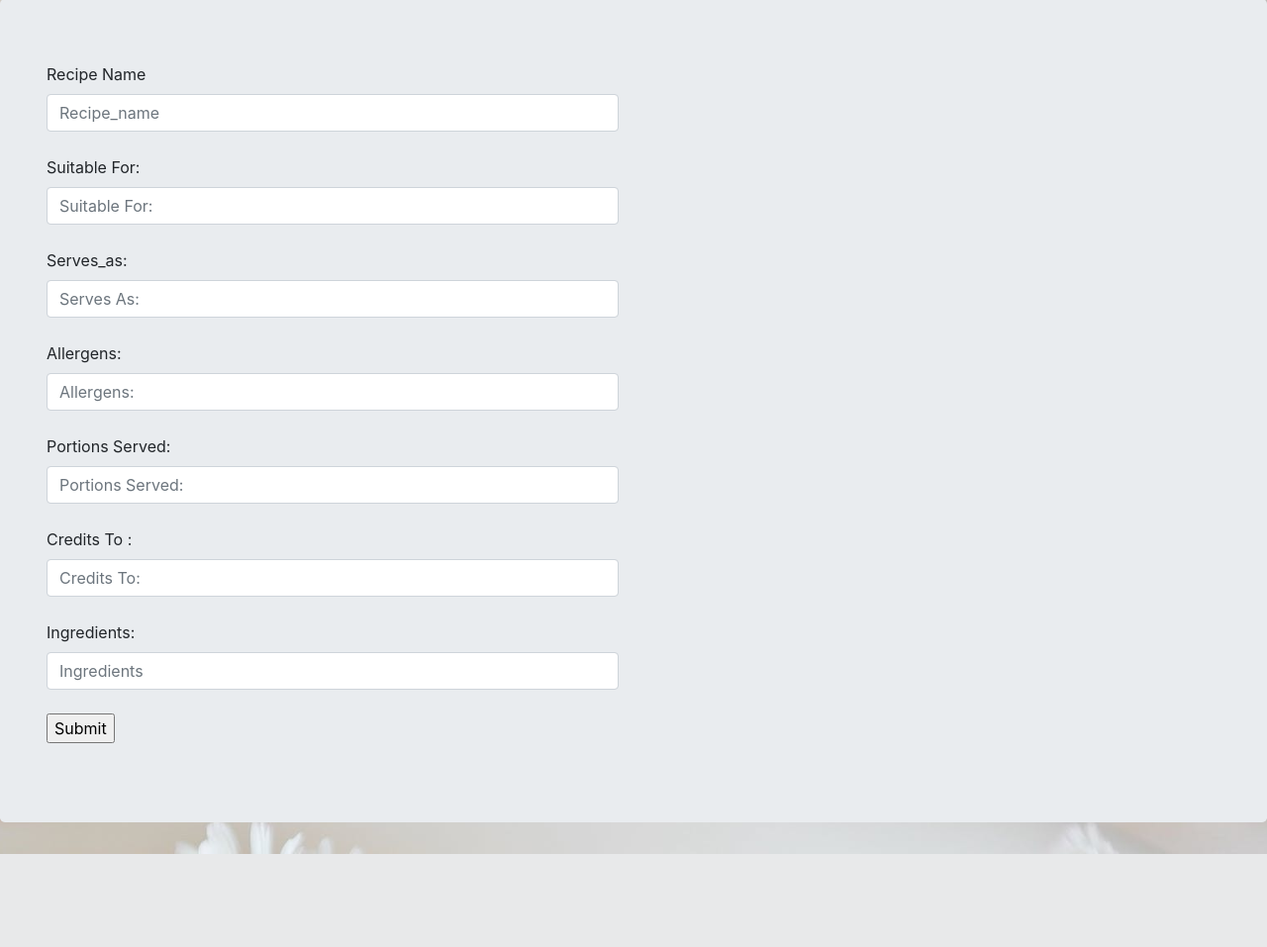
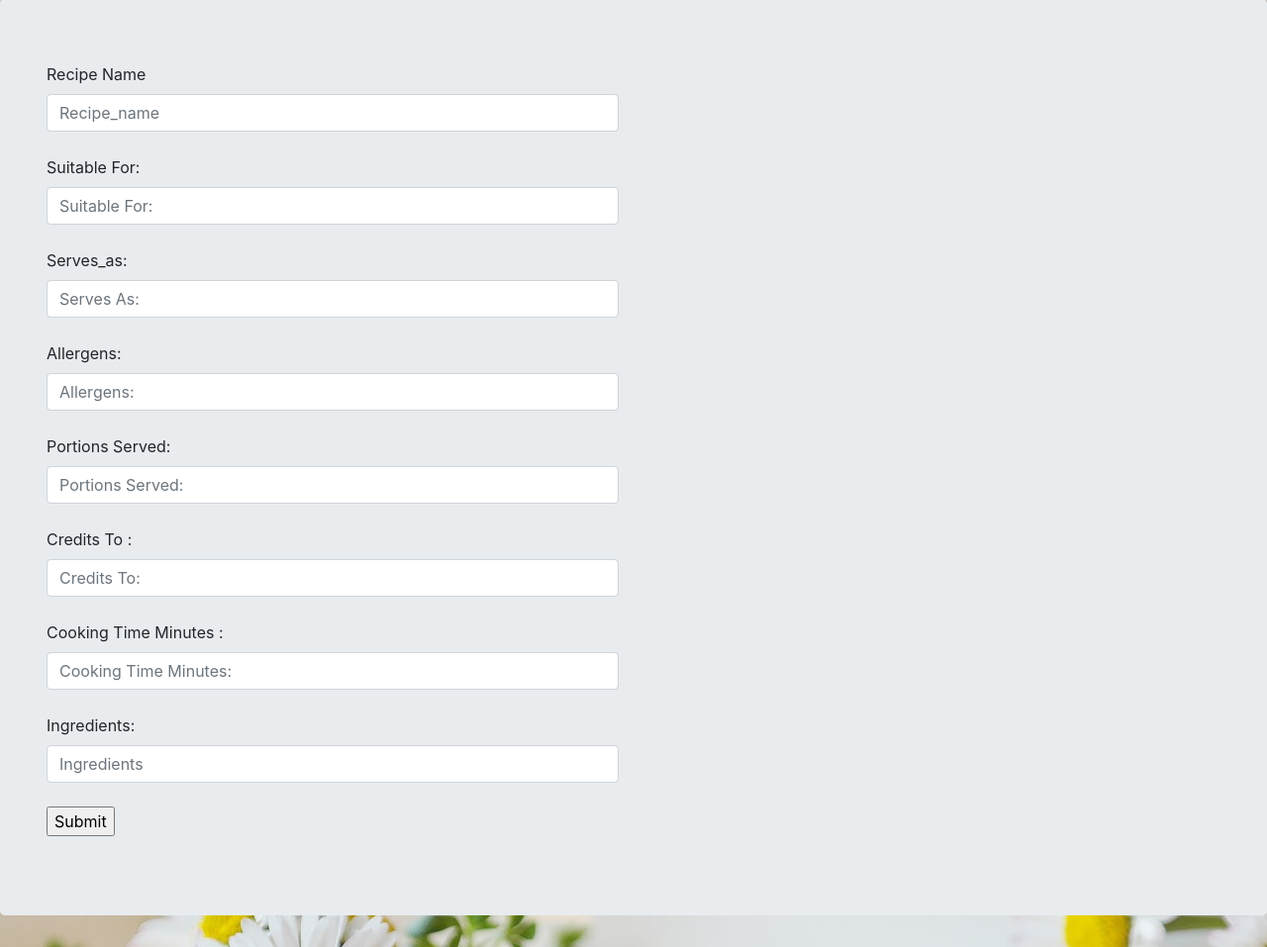
Before and after one commit to flo0909/flaskapp-project, a Flask app: page /add in a window 1280 px wide. Shown: the part 57-1014 px from the top of the page at 99% size. Before the commit the page ends 920 px from the top, so only its background shows below. Run offline with Flask 2, Linux system fonts and the light colour scheme; some libraries are stand-ins or nearby versions.

Commit message:
cooking time category added

```diff
--- a/app.py
+++ b/app.py
@@ -28,7 +28,7 @@ def add():
         Allergens = request.form['Allergens']
         Portions_served = request.form['Portions_served']
         Credits_to = request.form['Credits_to']
-
+        Cooking_time_minutes = request.form['Cooking_time_minutes']
         Ingredients = request.form['Ingredients']
         user.insert_one(
             {
@@ -40,6 +40,7 @@ def add():
                     'Portions_served': Portions_served ,
                     'Credits_to': Credits_to ,
                 },
+                'Cooking_time_minutes': int(Cooking_time_minutes),
                 'Ingredients': [Ingredients]
                 }
                 )
@@ -71,6 +72,7 @@ def update(name):
     u_portions_served=''
     u_credits_to=''
     Ingredients=''
+    u_cooking_time_minutes=''
 
     if request.method == 'POST':
         Recipe_name = request.form['u_recipe']
@@ -79,6 +81,7 @@ def update(name):
         Allergens = request.form['u_allergens']
         Portions_served = request.form['u_portions_served']
         Credits_to = request.form['u_credits_to']
+        Cooking_time_minutes = request.form['u_cooking_time_minutes']
 
         Ingredients = request.form['u_ingr']
 
@@ -88,10 +91,11 @@ def update(name):
         user.update({'Recipe_name':name } , {'$set':{'Details':{ 'Allergens': Allergens } }})
         user.update({'Recipe_name':name } , {'$set':{'Details':{ 'Portions_served': Portions_served } }})
         user.update({'Recipe_name':name } , {'$set':{'Details':{ 'Credits_to': Credits_to } }})
+        user.update({'Recipe_name':name } , {'$set':{ 'Cooking_time_minutes': Cooking_time_minutes }})
 
         user.update({ 'Recipe_name':Recipe_name} , {'$set':{'Ingredients': [Ingredients]}})
         return redirect(url_for('find'))
-    return render_template('update.html', u_credits_to=u_credits_to ,u_portions_served=u_portions_served ,u_allergens=u_allergens  , u_servesas=u_servesas , u_suitablefor=u_suitablefor  ,u_recipe=u_recipe, name=name, Recipe_name=Recipe_name, user=user, user4=user4, Ingredients=Ingredients,u_ingr=u_ingr )
+    return render_template('update.html', u_credits_to=u_credits_to , u_cooking_time_minutes=u_cooking_time_minutes,u_portions_served=u_portions_served ,u_allergens=u_allergens  , u_servesas=u_servesas , u_suitablefor=u_suitablefor  ,u_recipe=u_recipe, name=name, Recipe_name=Recipe_name, user=user, user4=user4, Ingredients=Ingredients,u_ingr=u_ingr )
 
 
 @app.route('/results/')
--- a/templates/add.html
+++ b/templates/add.html
@@ -21,6 +21,9 @@
                    <label for="formGroupExampleInput">Credits To :</label>
                    <input type="url" name="Credits_to" class="form-control" id="formGroupExampleInput" placeholder="Credits To:">
                     <br>
+                    <label for="formGroupExampleInput">Cooking Time Minutes :</label>
+                    <input type="text" name="Cooking_time_minutes" class="form-control" id="formGroupExampleInput" placeholder="Cooking Time Minutes:">
+                     <br>
                <label for="formGroupExampleInput">Ingredients:</label>
                <input type="text" name="Ingredients" class="form-control" id="formGroupExampleInput" placeholder="Ingredients">
                <br>
--- a/templates/recipe.html
+++ b/templates/recipe.html
@@ -9,7 +9,9 @@
     <h2>Suitable For: {{user.find_one({"Recipe_name":name }).Details.Suitable_for}}</h2>
     <h2>Serves As: {{user.find_one({"Recipe_name":name }).Details.Serves_as}}</h2>
     <h2>Allergens: {{user.find_one({"Recipe_name":name }).Details.Allergens}}</h2>
-    <h2>Portions Served {{user.find_one({"Recipe_name":name }).Details.Portions_served}}</h2>
+    <h2>Portions Served : {{user.find_one({"Recipe_name":name }).Details.Portions_served}}</h2>
+    <h2>Credits To : {{user.find_one({"Recipe_name":name }).Details.Credits_to}}</h2>
+    <h2>Cooking Time Minutes : {{user.find_one({"Recipe_name":name }).Cooking_time_minutes}}</h2>
     <h2>Ingredients:{{user.find_one({"Recipe_name":name }).Ingredients[0]}}</h2>
 <a  class="btn recipe" action="{{user4}}" href="find"><h1>Delete</h1></a>
 
--- a/templates/sort.html
+++ b/templates/sort.html
@@ -12,6 +12,7 @@
 <h4><strong>Allergens: </strong>{{user.Details.Allergens}}</h4>
 <h4><strong>Portions Served: </strong>{{user.Details.Portions_served}}</h4>
 <h4><strong>Credits To: </strong>{{user.Details.Credits_to}}</h4>
+<h4><strong>Cooking Time Minutes: </strong>{{user.Cooking_time_minutes}}</h4>
 <h4><strong>Ingredients: </strong>{{user.Ingredients[0]}}</h4>
 {% endfor %}
 </div>
--- a/templates/update.html
+++ b/templates/update.html
@@ -25,6 +25,9 @@
                        <label for="formGroupExampleInput">Update Credits to:</label>
                        <input type="url" name="u_credits_to" class="form-control" id="formGroupExampleInput" placeholder="{{user.find_one({'Recipe_name':name }).Details.Credits_to}}">
                         <br>
+                        <label for="formGroupExampleInput">Update Cooking Time :</label>
+                        <input type="text" name="u_cooking_time_minutes" class="form-control" id="formGroupExampleInput" placeholder="{{user.find_one({'Recipe_name':name }).Cooking_time_minutes}}">
+                         <br>
                    <label for="formGroupExampleInput">Update ingredients:</label>
                    <input type="text" name="u_ingr" class="form-control" id="formGroupExampleInput" placeholder="{{user.find_one({'Recipe_name':name }).Ingredients[0]}}">
                    <br>
```
